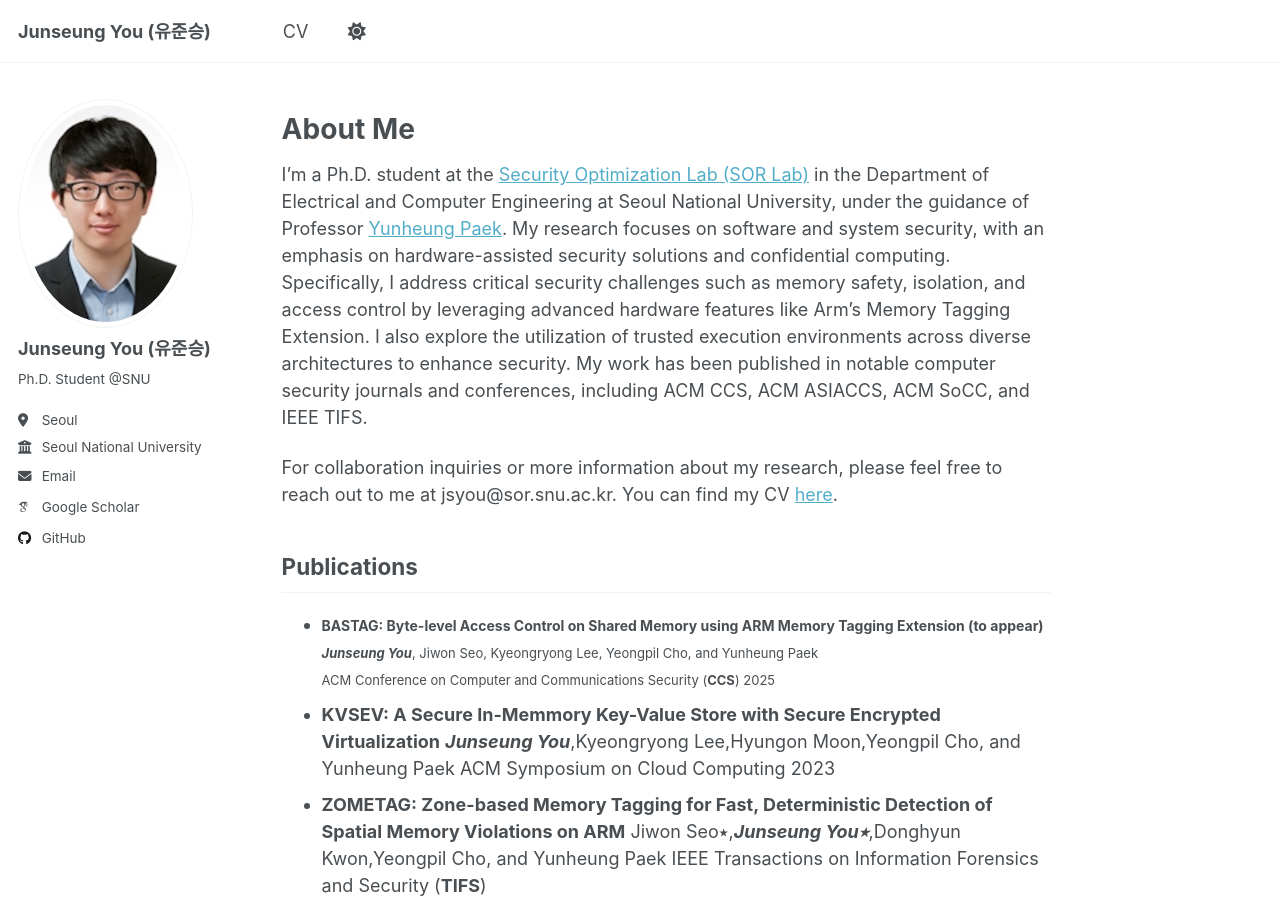
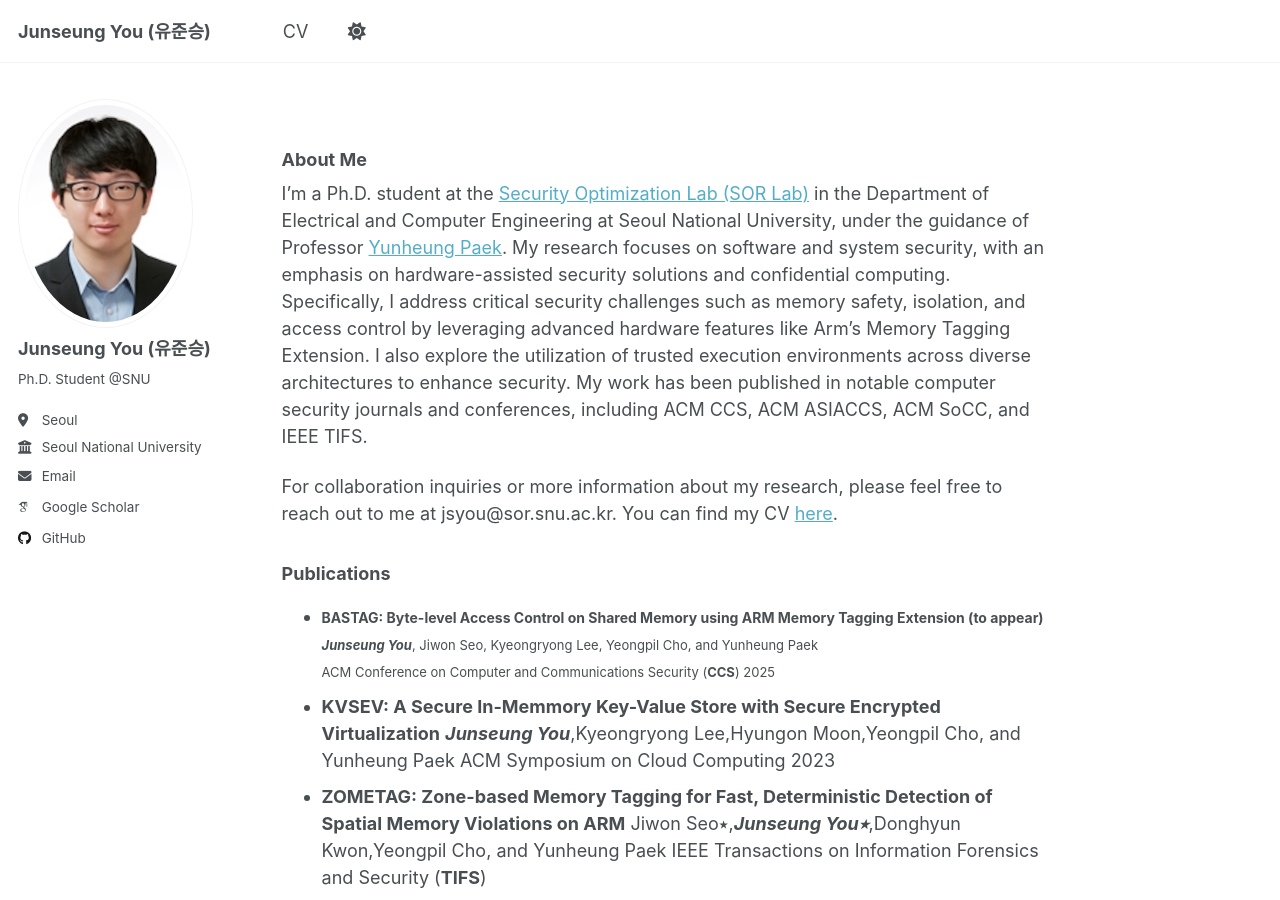
Before and after one commit to junseungyou/junseungyou, a Jekyll site: the page built from _pages/about.md, in a window 1280 px wide and 900 px high. Built offline with Jekyll 4.4.1, drawn with Linux system fonts in a browser that asks for light colours; some web fonts are replaced.

```diff
--- a/_pages/about.md
+++ b/_pages/about.md
@@ -7,14 +7,14 @@ redirect_from:
   - /about.html
 ---
 
-About Me
-======
+### About Me
+
 I'm a Ph.D. student at the [Security Optimization Lab (SOR Lab)](http://sor.snu.ac.kr) in the Department of Electrical and Computer Engineering at Seoul National University, under the guidance of Professor [Yunheung Paek](http://sor.snu.ac.kr/document/ypaek). My research focuses on software and system security, with an emphasis on hardware-assisted security solutions and confidential computing. Specifically, I address critical security challenges such as memory safety, isolation, and access control by leveraging advanced hardware features like Arm's Memory Tagging Extension. I also explore the utilization of trusted execution environments across diverse architectures to enhance security. My work has been published in notable computer security journals and conferences, including ACM CCS, ACM ASIACCS, ACM SoCC, and IEEE TIFS.
 
 For collaboration inquiries or more information about my research, please feel free to reach out to me at jsyou@sor.snu.ac.kr. You can find my CV [here]().
 
-Publications
-------
+### Publications
+
 - <span style="font-size: 14px;">**BASTAG: Byte-level Access Control on Shared Memory using ARM Memory Tagging Extension (to appear)**</span><br>
   <span style="font-size: 13px;">_**Junseung You**_, Jiwon Seo, Kyeongryong Lee, Yeongpil Cho, and Yunheung Paek</span><br>
   <span style="font-size: 13px;">ACM Conference on Computer and Communications Security (**CCS**) 2025</span><br>
```
